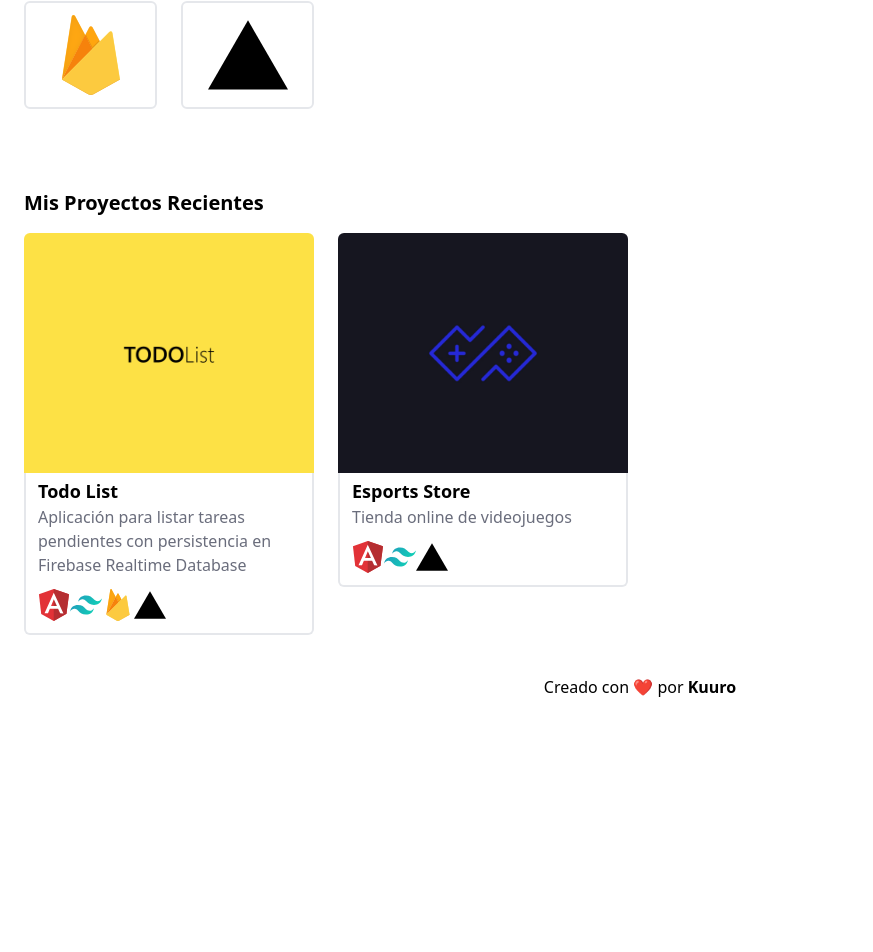
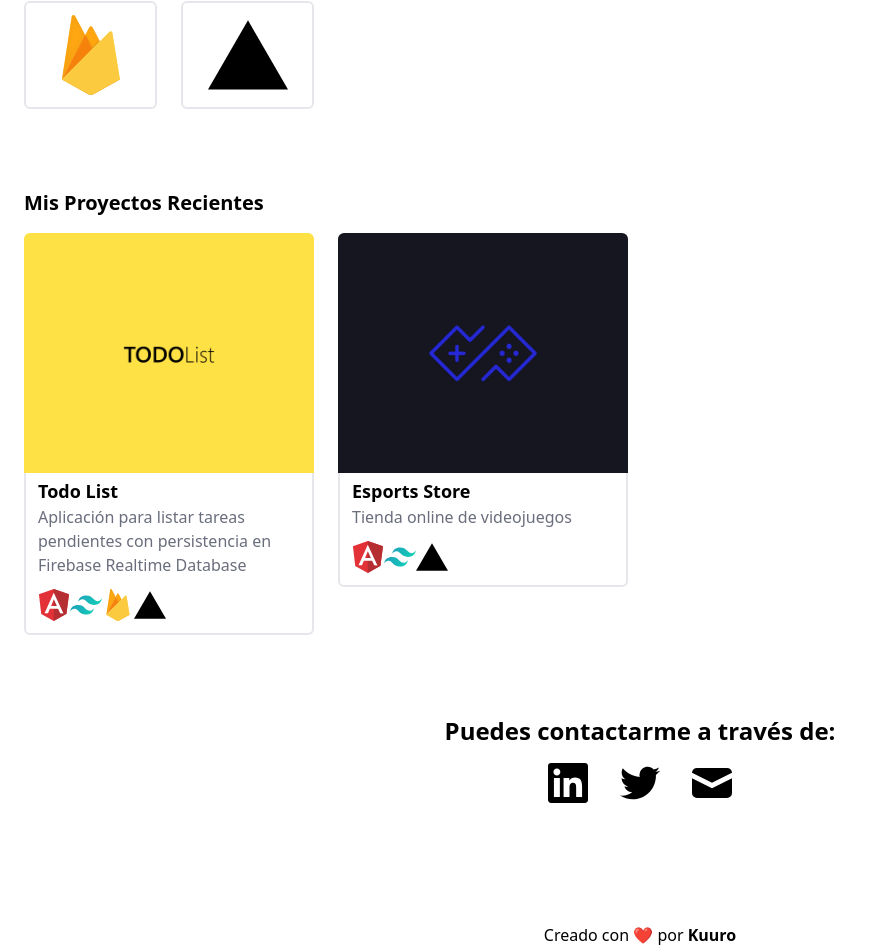
Before and after one commit to jmhs11/kuuro.dev, a React (Vite) app: page / in a window 1280 px wide. Shown: the part 1007-1959 px from the top of the page, without its empty margins (0-873 px from the left). Before the commit the page ends 1730 px from the top, so only its background shows below. Built offline with nearby package versions, Linux system fonts and the light colour scheme.

Commit message:
Add Contact component to home and link anchor

```diff
--- a/src/pages/Home.jsx
+++ b/src/pages/Home.jsx
@@ -1,4 +1,5 @@
 import { Link } from 'react-router-dom';
+import Contact from '../components/Contact';
 import Footer from '../components/Footer';
 import GridProject from '../components/GridProject';
 import GridTechnology from '../components/GridTechnology';
@@ -36,12 +37,12 @@ const Home = () => {
 							>
 								Ver mi CV
 							</Link>
-							<Link
-								to='/contact'
+							<a
+								href='#contact'
 								className='px-4 py-2 text-white rounded-md bg-slate-600'
 							>
 								Contáctame
-							</Link>
+							</a>
 						</div>
 					</div>
 					<div className='flex justify-center w-full mb-16 basis-1/2 md:order-2 md:m-auto md:justify-around'>
@@ -63,7 +64,7 @@ const Home = () => {
 						))}
 					</div>
 				</section>
-				<section className='container px-6'>
+				<section className='px-6 pb-20 md:container'>
 					<h2 className='pb-4 font-bold'>Mis Proyectos Recientes</h2>
 					<div className='grid grid-cols-1 gap-6 md:grid-cols-2 lg:grid-cols-4'>
 						{PROJECTS.map(project => (
@@ -71,6 +72,7 @@ const Home = () => {
 						))}
 					</div>
 				</section>
+				<Contact />
 			</main>
 			<Footer />
 		</>
```
